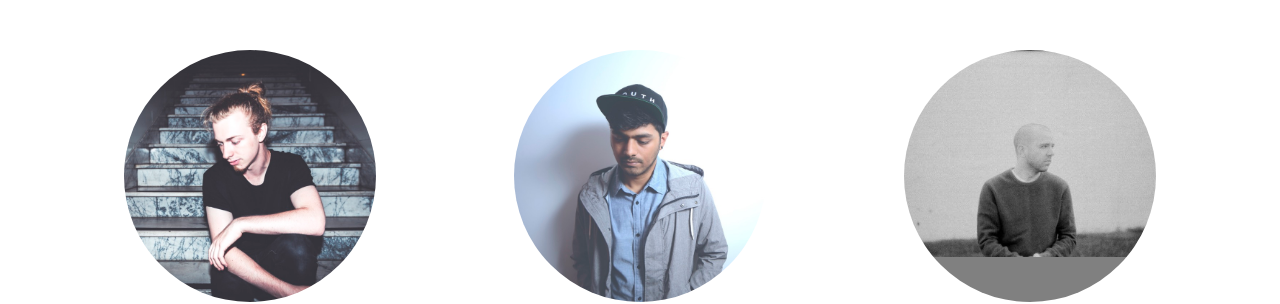
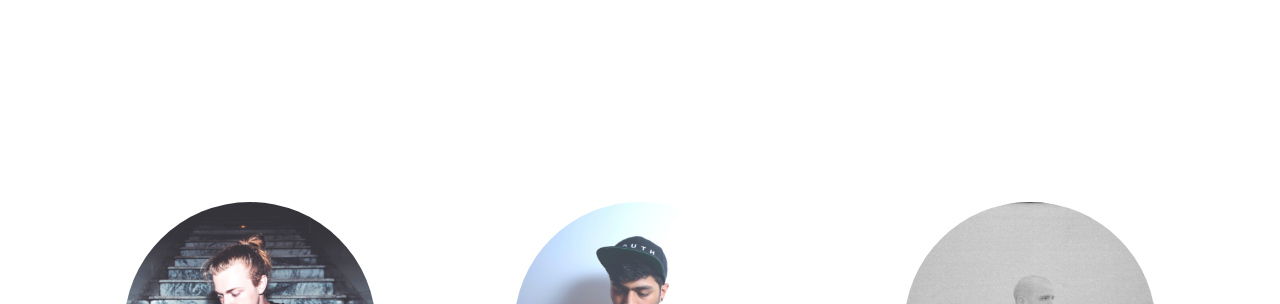
Before and after one commit to josh-jacobson/kubic, a plain HTML site: page index.html in a window 1280 px wide. Shown: the top 304 px of the page. Drawn offline with nearby package versions, Linux system fonts and the light colour scheme.

Commit message:
vertically center content in the page

```diff
--- a/css/kubic.css
+++ b/css/kubic.css
@@ -2,6 +2,14 @@ body { background: white !important; }
 
 .kubic-content {
   padding-top: 50px;
+}
+
+.vertical-center {
+  min-height: 100%;  /* Fallback for browsers do NOT support vh unit */
+  min-height: 100vh; /* These two lines are counted as one :-)       */
+
+  display: flex;
+  align-items: center;
 }
 
 .main-title {
--- a/index.html
+++ b/index.html
@@ -20,8 +20,8 @@
     <link rel="stylesheet" type="text/css" href="css/kubic.css">
     <title>Kubic Management</title>
   </head>
-  <body bgcolor=black>
-    <div class="container">
+  <body>
+    <div class="container vertical-center">
     <center>
 
       <!-- <h1 class="main-title">Kubic Management</h1> -->
```
